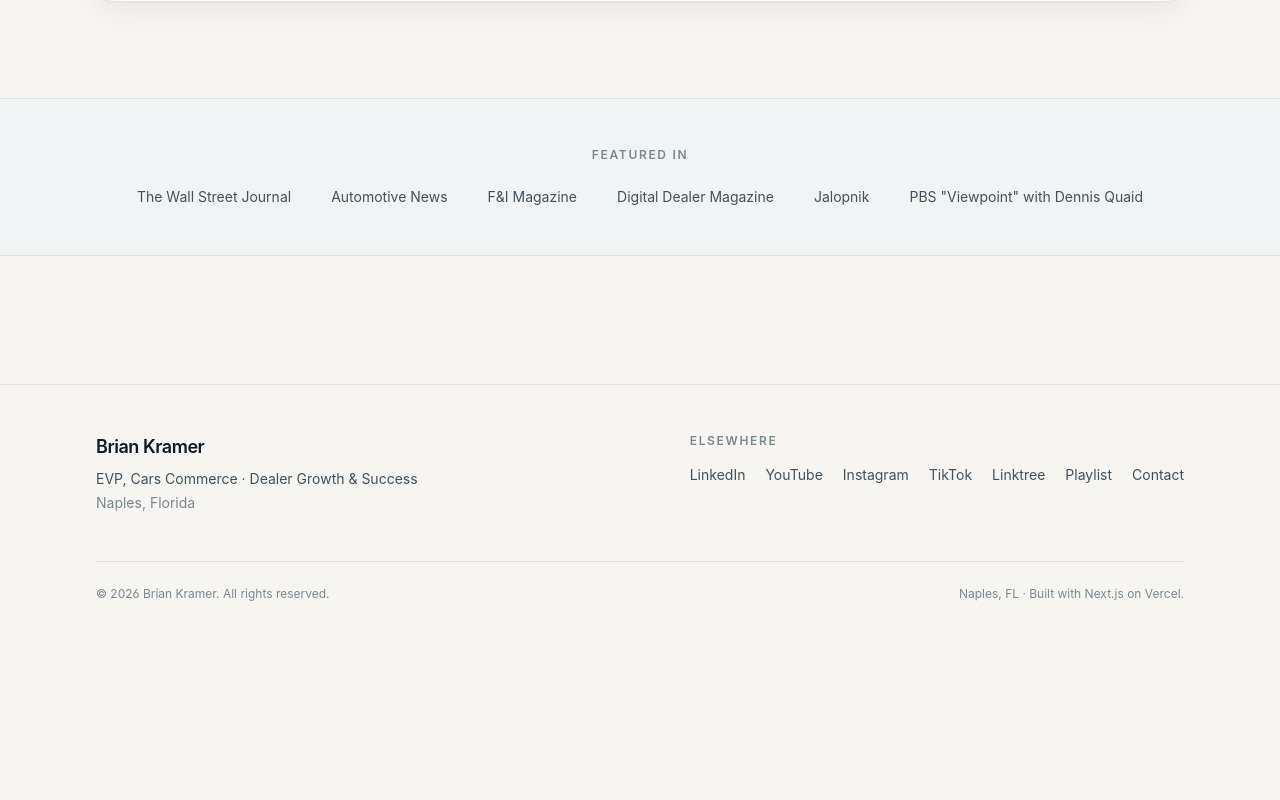
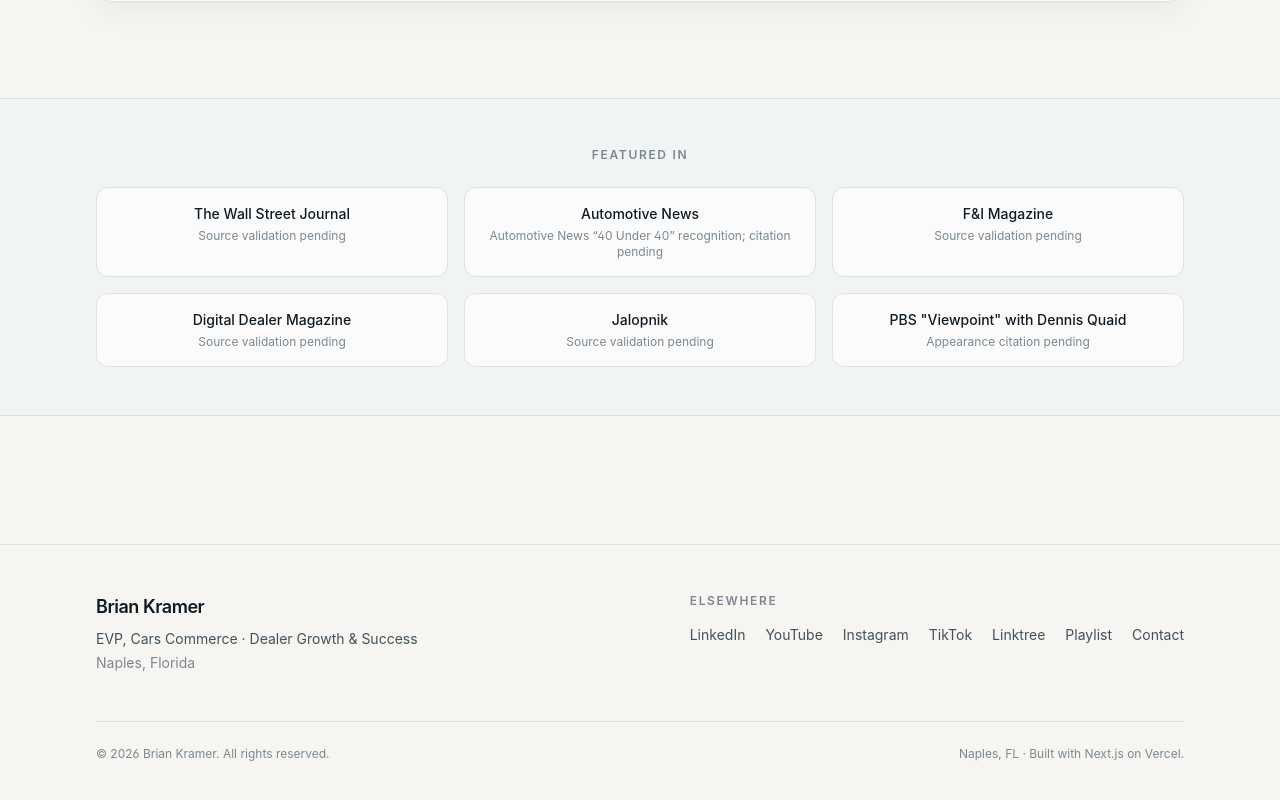
Before and after one commit to Kramerbrian/briankramer.io, a Next.js app: page / in a window 1280 px wide. Shown: the part 2881-3681 px from the top of the page. Before the commit the page ends 3531 px from the top, so only its background shows below. Built offline with nearby package versions, Linux system fonts and the light colour scheme.

Commit message:
Show pending press labels on homepage

```diff
--- a/app/page.tsx
+++ b/app/page.tsx
@@ -223,10 +223,11 @@
       <section className="border-y border-line bg-surface-muted py-12">
         <div className="container-page">
           <p className="eyebrow text-center">Featured in</p>
-          <ul className="mt-6 flex flex-wrap items-center justify-center gap-x-10 gap-y-3 text-sm text-ink-muted">
+          <ul className="mt-6 grid grid-cols-1 gap-4 text-center text-sm text-ink-muted sm:grid-cols-2 lg:grid-cols-3">
             {pressMentions.map((p) => (
-              <li key={p.publication} className="whitespace-nowrap">
-                {p.publication}
+              <li key={p.publication} className="rounded-xl border border-line bg-surface/70 p-4">
+                <p className="font-medium text-ink">{p.publication}</p>
+                {p.note && <p className="mt-1 text-xs text-ink-faint">{p.note}</p>}
               </li>
             ))}
           </ul>
```
